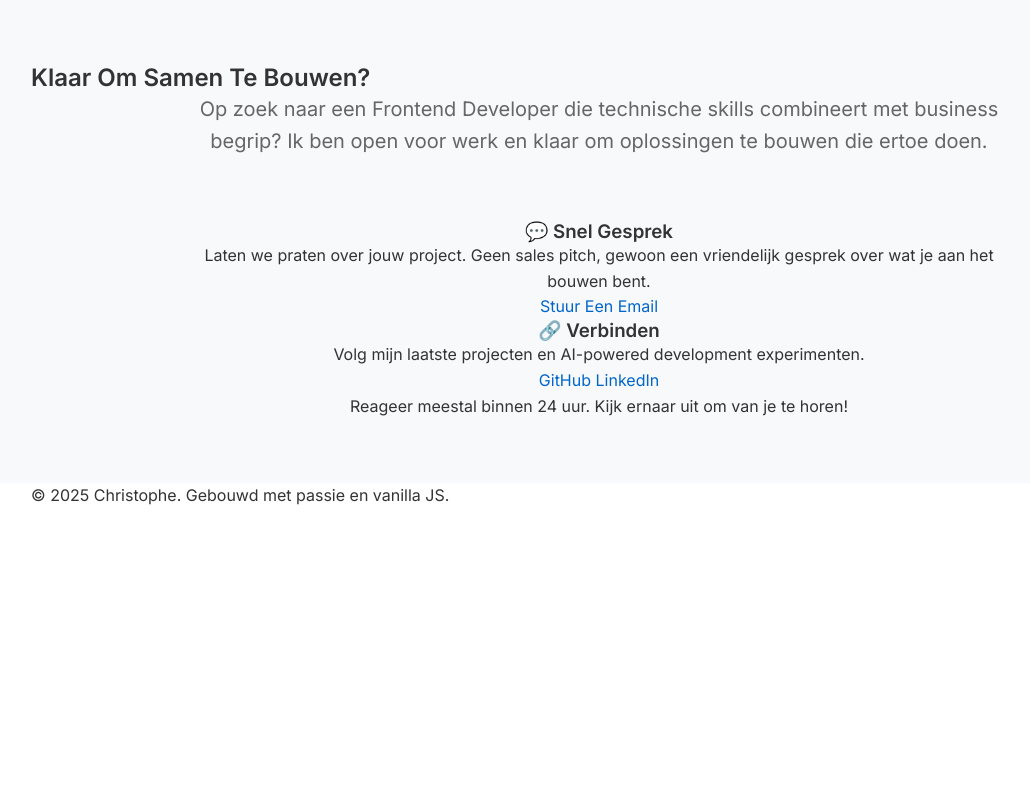
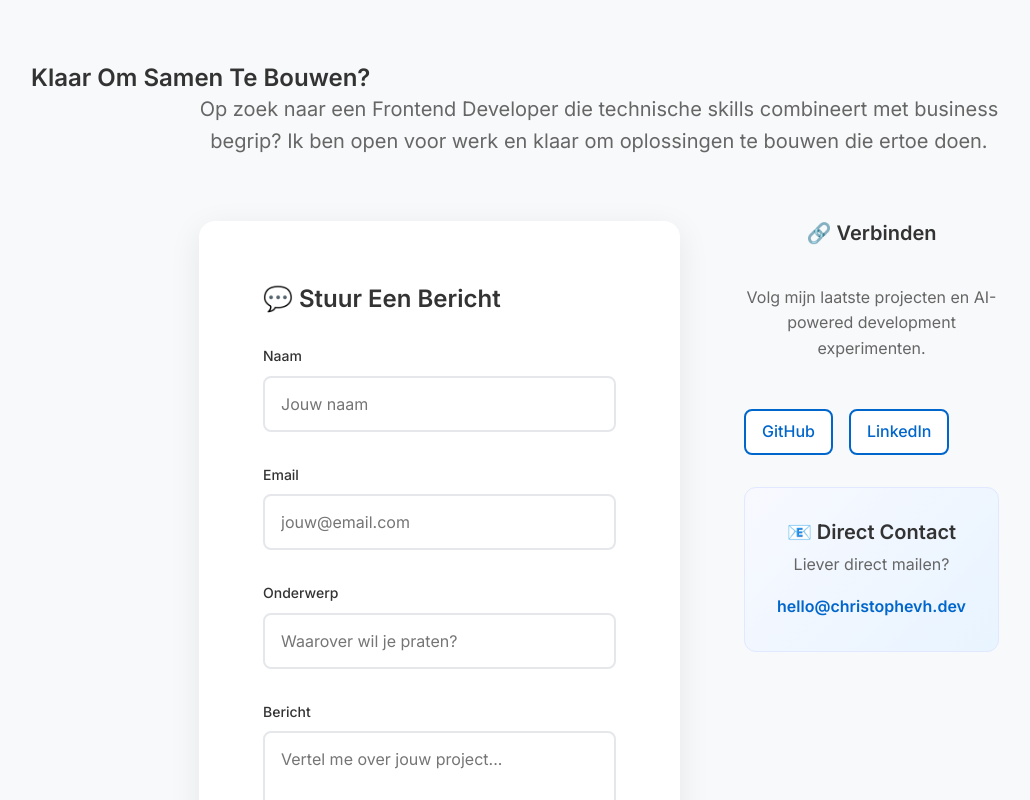
Before and after one commit to ChristopheAI/portfolio-site, a website built with Vite: page index.html in a window 1280 px wide. Shown: the part 11200-12000 px from the top of the page, without its empty margins (41-1071 px from the left). Before the commit the page ends 11709 px from the top, so only its background shows below. Built offline with nearby package versions, Linux system fonts and the light colour scheme.

Commit message:
feat: add Formspree contact form with full styling and validation

```diff
--- a/index.html
+++ b/index.html
@@ -623,10 +623,31 @@
                     <p class="contact__intro">Op zoek naar een Frontend Developer die technische skills combineert met business begrip? Ik ben open voor werk en klaar om oplossingen te bouwen die ertoe doen.</p>
 
                     <div class="contact__options">
-                        <div class="contact__option">
-                            <h3>💬 Snel Gesprek</h3>
-                            <p>Laten we praten over jouw project. Geen sales pitch, gewoon een vriendelijk gesprek over wat je aan het bouwen bent.</p>
-                            <a href="mailto:hello@christophevh.dev?subject=Project Discussion - Let's Connect" class="contact__btn">Stuur Een Email</a>
+                        <div class="contact__form-wrapper">
+                            <h3>💬 Stuur Een Bericht</h3>
+                            <form action="https://formspree.io/f/mgvypqwa" method="POST" class="contact__form">
+                                <div class="form__group">
+                                    <label for="name" class="form__label">Naam</label>
+                                    <input type="text" id="name" name="name" class="form__input" required placeholder="Jouw naam">
+                                </div>
+
+                                <div class="form__group">
+                                    <label for="email" class="form__label">Email</label>
+                                    <input type="email" id="email" name="email" class="form__input" required placeholder="jouw@email.com">
+                                </div>
+
+                                <div class="form__group">
+                                    <label for="subject" class="form__label">Onderwerp</label>
+                                    <input type="text" id="subject" name="subject" class="form__input" required placeholder="Waarover wil je praten?">
+                                </div>
+
+                                <div class="form__group">
+                                    <label for="message" class="form__label">Bericht</label>
+                                    <textarea id="message" name="message" class="form__textarea" rows="5" required placeholder="Vertel me over jouw project..."></textarea>
+                                </div>
+
+                                <button type="submit" class="form__submit">Verstuur Bericht</button>
+                            </form>
                         </div>
 
                         <div class="contact__option">
@@ -635,6 +656,12 @@
                             <div class="contact__social">
                                 <a href="https://github.com/ChristopheAI" target="_blank" rel="noopener noreferrer" class="contact__link">GitHub</a>
                                 <a href="https://linkedin.com/in/christophevanhoof" class="contact__social-link" target="_blank" rel="noopener noreferrer">LinkedIn</a>
+                            </div>
+
+                            <div class="contact__direct">
+                                <h3>📧 Direct Contact</h3>
+                                <p>Liever direct mailen?</p>
+                                <a href="mailto:hello@christophevh.dev" class="contact__email">hello@christophevh.dev</a>
                             </div>
                         </div>
                     </div>
--- a/src/css/main.css
+++ b/src/css/main.css
@@ -1288,6 +1288,198 @@ section {
 
 .contact__options {
     display: grid;
+    grid-template-columns: 2fr 1fr;
+    gap: var(--space-xl);
+    align-items: start;
+    max-width: 1200px;
+    margin: 0 auto;
+}
+
+.contact__form-wrapper {
+    background: var(--color-bg);
+    padding: var(--space-xl);
+    border-radius: 16px;
+    box-shadow: 0 8px 32px rgba(0, 0, 0, 0.08);
+    text-align: left;
+}
+
+.contact__form-wrapper h3 {
+    font-size: 1.5rem;
+    font-weight: 600;
+    margin-bottom: var(--space-lg);
+    color: var(--color-text);
+}
+
+.contact__form {
+    display: flex;
+    flex-direction: column;
+    gap: var(--space-lg);
+}
+
+.form__group {
+    display: flex;
+    flex-direction: column;
+    gap: var(--space-sm);
+}
+
+.form__label {
+    font-weight: 500;
+    color: var(--color-text);
+    font-size: 0.875rem;
+}
+
+.form__input,
+.form__textarea {
+    padding: var(--space-md);
+    border: 2px solid #e5e7eb;
+    border-radius: 8px;
+    font-size: 1rem;
+    font-family: inherit;
+    transition: all var(--transition-base);
+    background: var(--color-bg);
+}
+
+.form__input:focus,
+.form__textarea:focus {
+    outline: none;
+    border-color: var(--color-accent);
+    box-shadow: 0 0 0 3px rgba(0, 102, 204, 0.1);
+}
+
+.form__textarea {
+    resize: vertical;
+    min-height: 120px;
+}
+
+.form__submit {
+    padding: var(--space-md) var(--space-xl);
+    background: linear-gradient(135deg, var(--color-accent), #0052a3);
+    color: white;
+    border: none;
+    border-radius: 8px;
+    font-size: 1rem;
+    font-weight: 600;
+    cursor: pointer;
+    transition: all var(--transition-base);
+    align-self: flex-start;
+}
+
+.form__submit:hover {
+    transform: translateY(-2px);
+    box-shadow: 0 8px 25px rgba(0, 102, 204, 0.3);
+}
+
+.form__submit:active {
+    transform: translateY(0);
+}
+
+.contact__option {
+    display: flex;
+    flex-direction: column;
+    gap: var(--space-lg);
+}
+
+.contact__option h3 {
+    font-size: 1.25rem;
+    font-weight: 600;
+    margin-bottom: var(--space-sm);
+    color: var(--color-text);
+}
+
+.contact__option p {
+    color: var(--color-text-light);
+    margin-bottom: var(--space-md);
+}
+
+.contact__social {
+    display: flex;
+    gap: var(--space-md);
+}
+
+.contact__link,
+.contact__social-link {
+    display: inline-flex;
+    align-items: center;
+    padding: var(--space-sm) var(--space-md);
+    background: var(--color-bg);
+    border: 2px solid var(--color-accent);
+    border-radius: 8px;
+    text-decoration: none;
+    font-weight: 500;
+    transition: all var(--transition-base);
+}
+
+.contact__link:hover,
+.contact__social-link:hover {
+    background: var(--color-accent);
+    color: white;
+    transform: translateY(-2px);
+}
+
+.contact__direct {
+    background: linear-gradient(135deg, #f8f9ff, #e8f4ff);
+    padding: var(--space-lg);
+    border-radius: 12px;
+    border: 1px solid #e1e8ff;
+}
+
+.contact__email {
+    display: inline-block;
+    color: var(--color-accent);
+    font-weight: 600;
+    text-decoration: none;
+    transition: all var(--transition-base);
+}
+
+.contact__email:hover {
+    text-decoration: underline;
+}
+
+.contact__note {
+    margin-top: var(--space-xl);
+    font-style: italic;
+    color: var(--color-text-light);
+}
+
+.contact__btn {
+    display: inline-block;
+    padding: var(--space-md) var(--space-xl);
+    background: linear-gradient(135deg, var(--color-accent), #0052a3);
+    color: white;
+    border-radius: 10px;
+    text-decoration: none;
+    font-weight: 600;
+    transition: all var(--transition-base);
+}
+
+.contact__btn:hover {
+    transform: translateY(-3px);
+    box-shadow: 0 8px 30px rgba(0, 102, 204, 0.4);
+}
+
+@media (max-width: 768px) {
+    .contact__options {
+        grid-template-columns: 1fr;
+        gap: var(--space-lg);
+    }
+
+    .contact__form-wrapper {
+        padding: var(--space-lg);
+    }
+
+    .contact__social {
+        flex-direction: column;
+    }
+
+    .contact__link,
+    .contact__social-link {
+        justify-content: center;
+    }
+
+    .form__submit {
+        width: 100%;
+        justify-content: center;
+    }
 }
 
 /* Multi-Project Excellence Section */
```
Also changed, not shown: DEPLOYMENT_CHECKLIST.md (+3 -3 lines).
